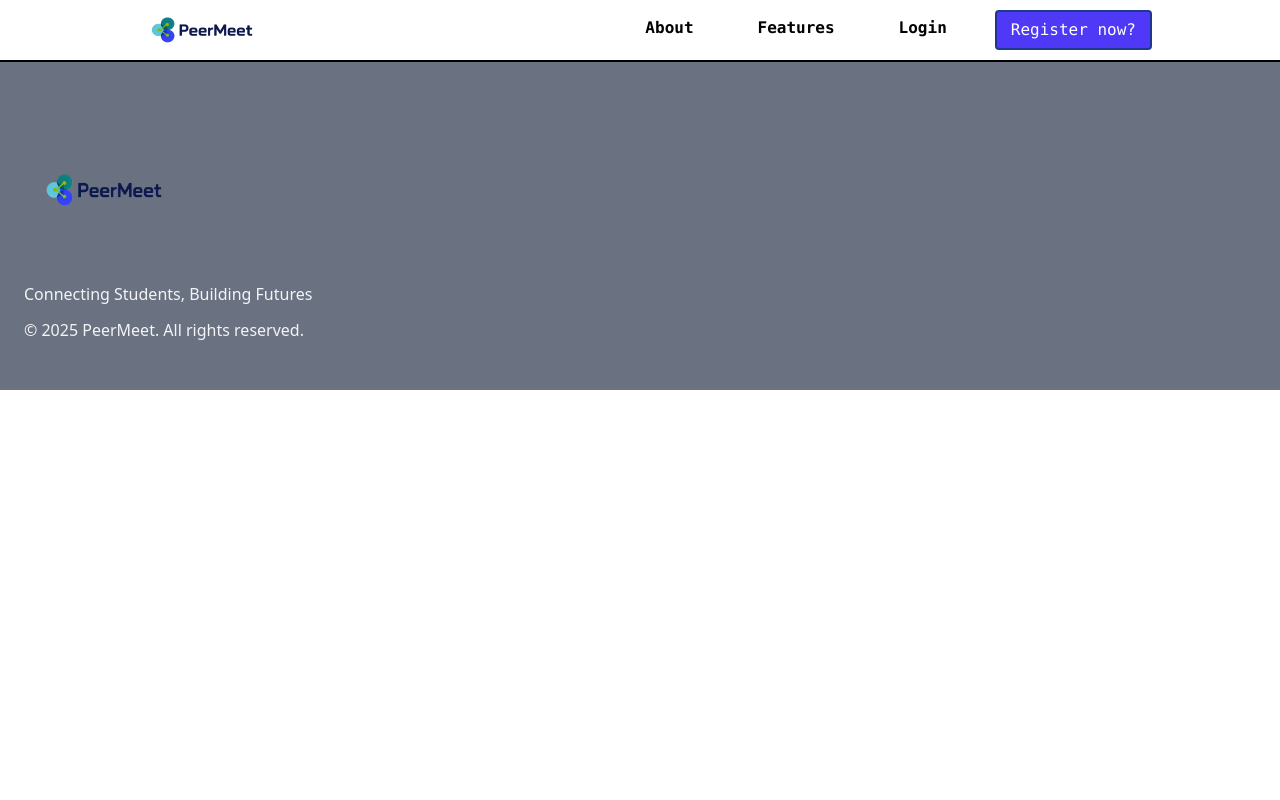
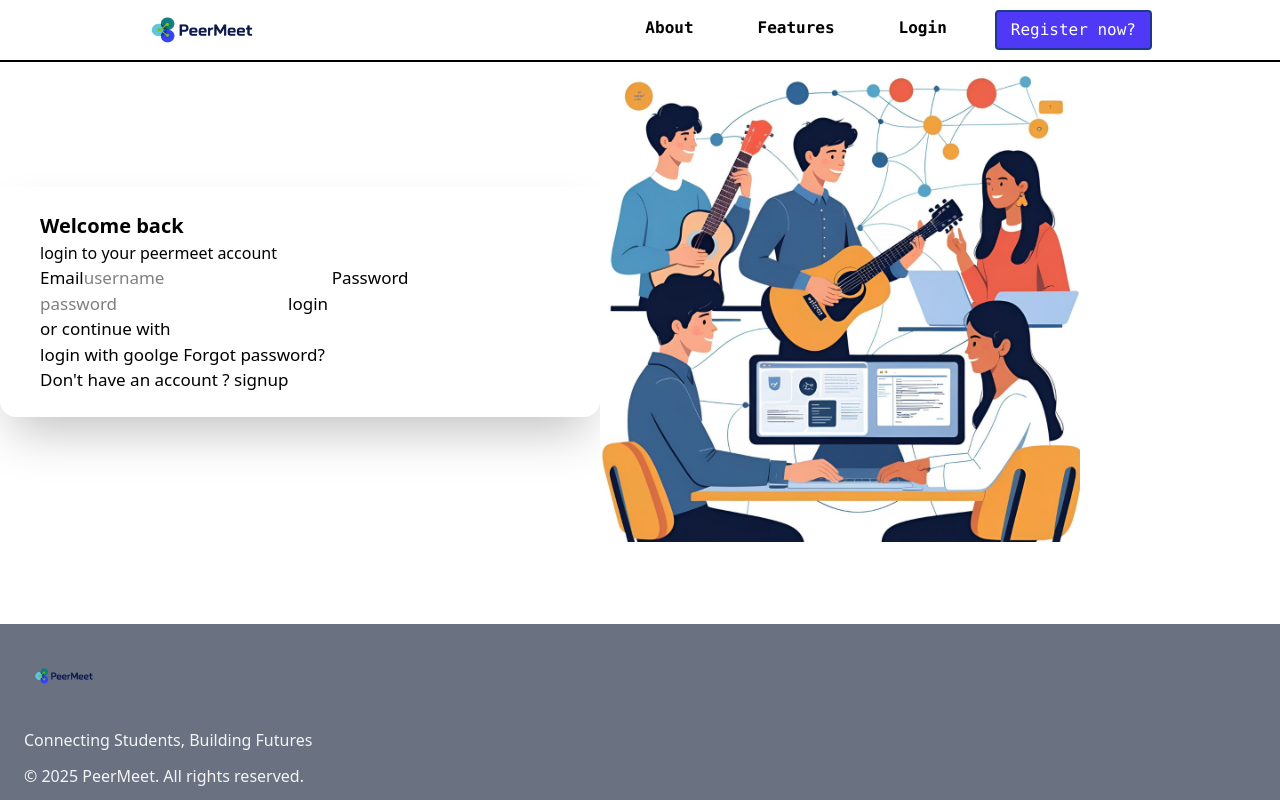
Before and after one commit to prazzx/Peermeet, a React (Vite) app in the folder frontend/: page /login in a window 1280 px wide. Built offline with nearby package versions, Linux system fonts and the light colour scheme.

Commit message:
sticky footer + some elements added on login signup

```diff
--- a/frontend/src/Components/footer.jsx
+++ b/frontend/src/Components/footer.jsx
@@ -4,9 +4,9 @@ const Footer = () => {
   return (
 
       <footer className='bg-gray-500 text-gray-100 '>
-    <div className='grid grid-cols-3 gap-3 mx-auto py-12 px-6 '>
+    <div className='grid grid-cols-3 gap-3 mx-auto py-3 px-6  '>
 
-        <img src = {pmlogo} alt='logo' className= " w-40 h-40" ></img>
+        <img src = {pmlogo} alt='logo' className= " w-20 h-20" ></img>
         <p  className='col-span-3'>Connecting Students, Building Futures</p>
         <p>© 2025 PeerMeet. All rights reserved.</p>
 
--- a/frontend/src/Pages/Login.jsx
+++ b/frontend/src/Pages/Login.jsx
@@ -1,9 +1,33 @@
-import React from 'react'
+import pic from '../Assets/herosection.png'
+ import {Link} from 'react-router'
 
 const Login = () => {
   return (
 <>
+<div className='flex max-w-[1080px]  '>
 
+  <div className="  px-10  py-6 m-auto content-center shadow-2xl rounded-b-2xl">
+    <h1 className='font-extrabold text-[20px]'>Welcome back</h1>
+    <p>login to your peermeet account</p>
+    < form className='text-[17px] '>
+      <label>Email</label>
+      <input type='text' placeholder='username ' required />
+      <label>Password</label>
+      <input type='password' placeholder='password' required />
+      <button>login</button>
+      <p>or continue with </p>
+      <button>login with goolge </button>
+       <span> <Link to = "/forgotpassword">Forgot password? </Link> </span>
+
+      <p> Don't have an account ? <span> <Link to = "/signup">signup </Link> </span> </p>
+    </form>
+  </div>
+
+  <div className='max-w-[480px] '>
+<img src ={pic} ></img>
+  </div>
+
+</div>
 </>
 
   )
--- /dev/null
+++ b/frontend/src/Pages/Pwreset.jsx
@@ -0,0 +1,11 @@
+import React from 'react'
+
+const Pwreset = () => {
+  return (
+    <div>
+      reset password bitchess
+    </div>
+  )
+}
+
+export default Pwreset
--- a/frontend/src/Pages/Signup.jsx
+++ b/frontend/src/Pages/Signup.jsx
@@ -1,7 +1,7 @@
 const Signup = () => {
   return (
     <div>
-      regsister nowww
+
     </div>
   )
 }
--- a/frontend/src/Root.jsx
+++ b/frontend/src/Root.jsx
@@ -6,11 +6,13 @@ import { Outlet } from 'react-router'
 const Root = () => {
   return (
 
-   <>
+   <div className='flex flex-col min-h-screen'>
    <Navbar/>
+    <main className="flex-grow">
    <Outlet/>{ /* bascially outlet le chai  dynmaicaaly render garne page */}
+  </main>
    <Footer/>
-   </>
+ </div>
   )
 }
 
--- a/frontend/src/main.jsx
+++ b/frontend/src/main.jsx
@@ -7,13 +7,14 @@ import About from './Pages/About'
 import Login from './Pages/Login'
 import { createBrowserRouter , RouterProvider } from 'react-router'
 import Signup from './Pages/Signup'
+import Reset from './Pages/Pwreset'
 
 const routing101 = createBrowserRouter([
   {
     path: '/'
     , element: <Root/>,
     children: [
-{ path:"", element:<Body/>} , { path:"About",element:<About/>}, { path:"login",element:<Login/>} , { path:"signup",element:<Signup/>}
+{ path:"", element:<Body/>} , { path:"About",element:<About/>}, { path:"login",element:<Login/>} , { path:"signup",element:<Signup/>} , { path:"forgotpassword",element:<Reset/>}
 
     ]  },
 ])
```
